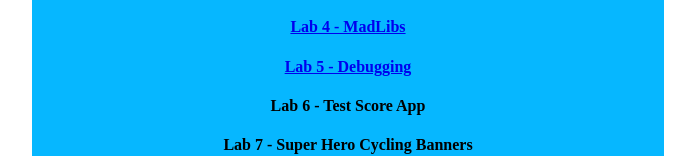
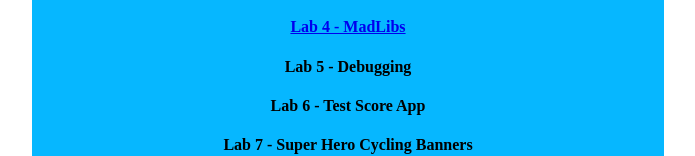
Before and after one commit to Goobacks67/Portfolio, a plain HTML site: page index.html in a window 1280 px wide. Shown: the part 603-759 px from the top of the page, without its empty margins (292-987 px from the left). Drawn offline with Linux system fonts and the light colour scheme.

Commit message:
Update index.html

```diff
--- a/index.html
+++ b/index.html
@@ -24,7 +24,7 @@
             <h4><a href="JS Chapter 2/index.html">Lab 2 - Number Tricks</a></h4>
             <h4><a href="JS Chapter 3/index.html">Lab 3 - Number Tricks Enhanced</a></h4>
             <h4><a href="JS Chapter 4/madlibs-starter.html">Lab 4 - MadLibs</a></h4>
-            <h4><a href="JS Chapter 5/index.html">Lab 5 - Debugging</a></h4>
+            <h4>Lab 5 - Debugging</h4>
                 <h4>Lab 6 - Test Score App</h4>
                 <h4>Lab 7 - Super Hero Cycling Banners</h4>
                 <h4>Lab 8 - The Changing Caterpillar</h4>
```
